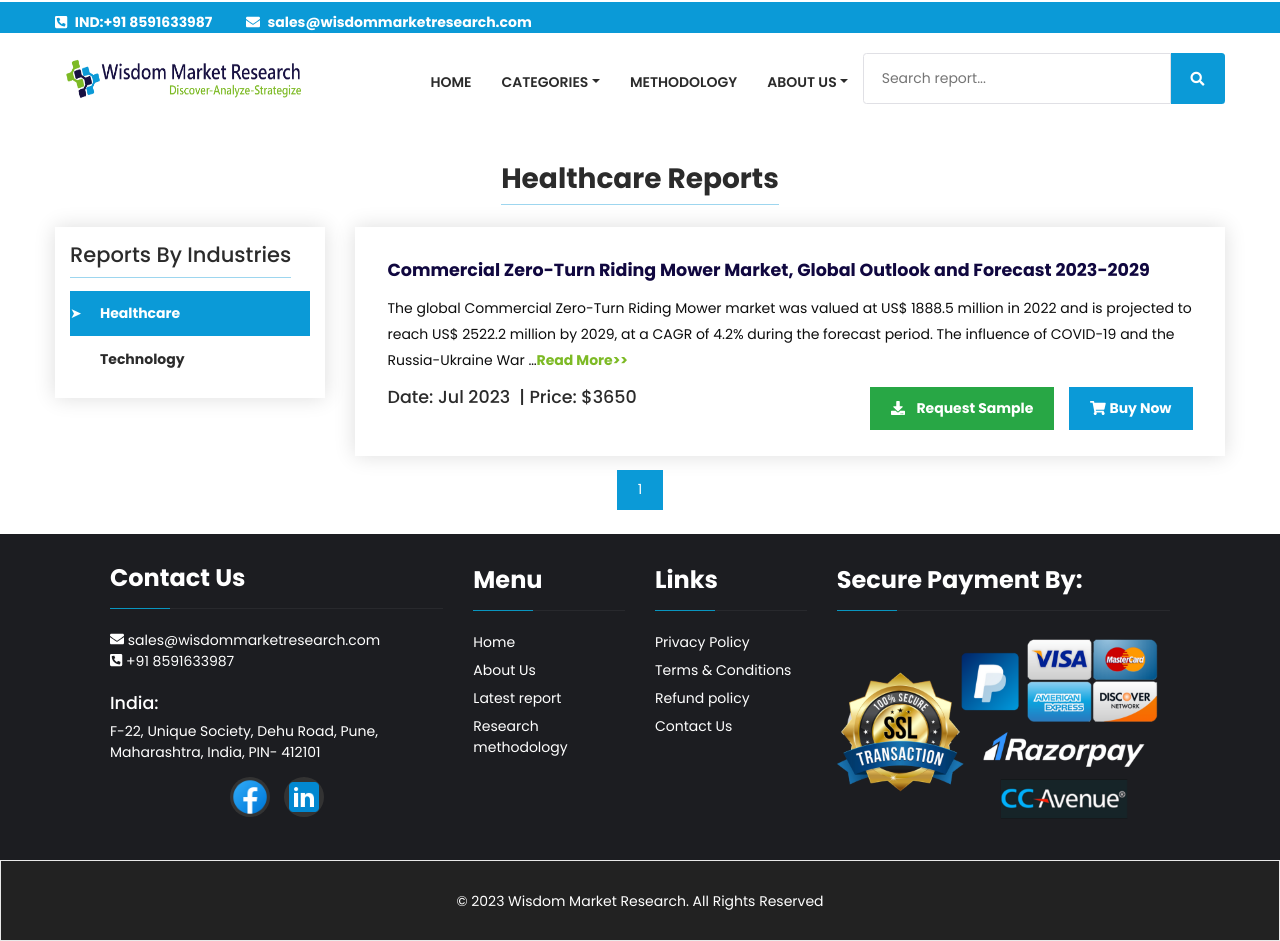
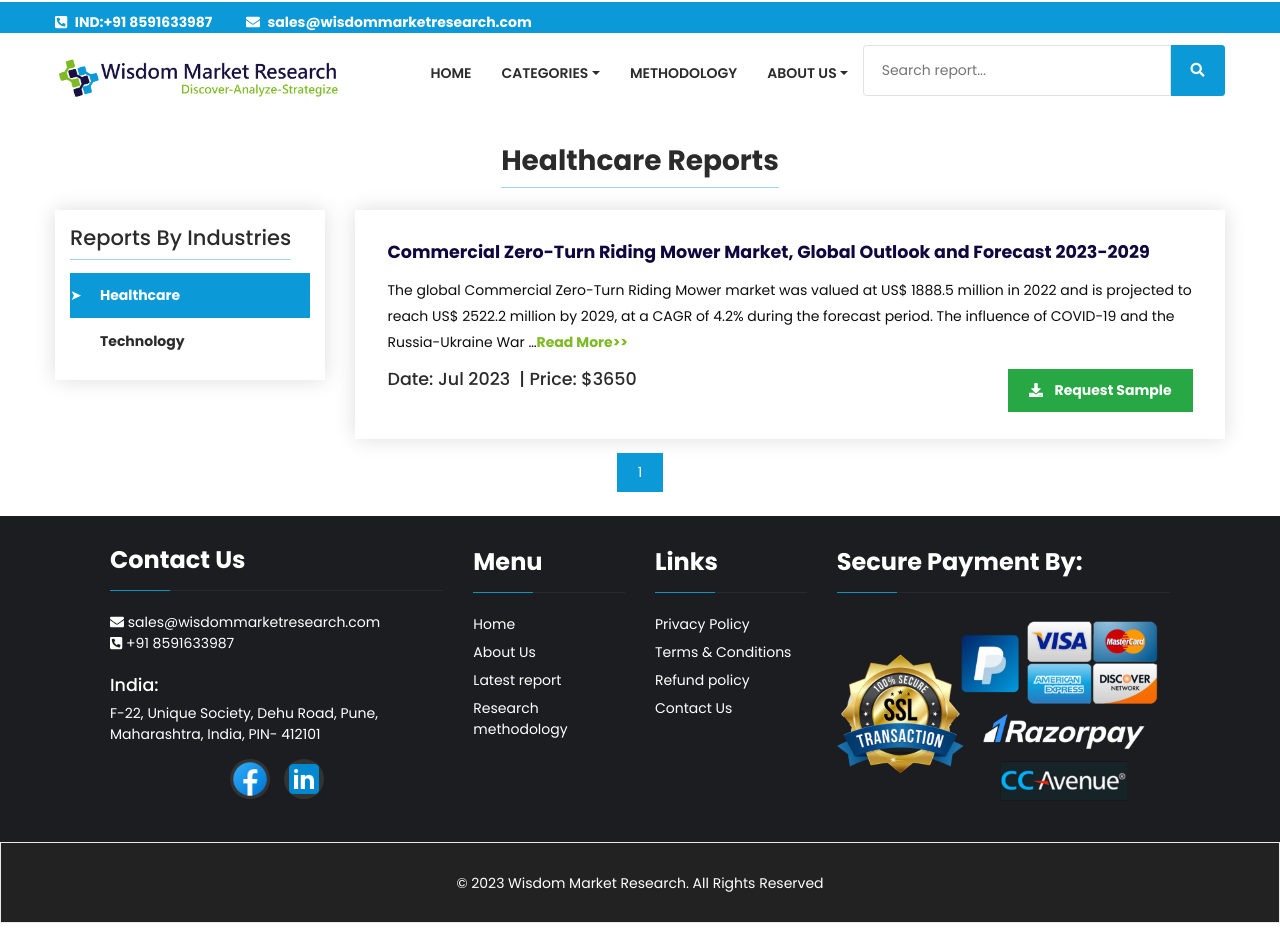
Before and after one commit to riteshm321/wmr_website, a Django app: a page that uses templates/base.html in a window 1280 px wide. Run offline with Django 3.2, Linux system fonts and the light colour scheme; data comes from the database, SQL or seed files in the repository; some libraries are stand-ins or nearby versions.

Commit message:
afternoon changes

```diff
--- a/report/models.py
+++ b/report/models.py
@@ -40,7 +40,7 @@ def post_save_slug_generator(sender,instance, created, *args, **kwargs):
         if not instance.slug:
             url = instance.meta_title + '-' + str(instance.id)
             instance.slug = slugify(url)
-            instance.url = 'http://www.wisdommarketresearch.com/industry-analysis/' + slugify(url)
+            instance.url = 'http://www.wisdommarketresearch.com/' + slugify(url)
             instance.save()
 
 post_save.connect(post_save_slug_generator,sender=Report)
--- a/report/urls.py
+++ b/report/urls.py
@@ -11,10 +11,10 @@ app_name = 'reports'
 urlpatterns = [
 
     path('<slug:slug>/', reportPage, name='reportpage'),
-    path('request-sample/<int:id>/', requestSample, name='samplerequest'),
-    path('request-discount/<int:id>/', requestDiscount, name='discountrequest'),
-    path('request-inquiry/<int:id>/', requestInquiry, name='inquiryrequest'),
-    path('covid19-request/<int:id>/', covid_request, name='covidrequest'),
+    path('request-sample/<str:id>/', requestSample, name='samplerequest'),
+    path('request-discount/<str:id>/', requestDiscount, name='discountrequest'),
+    path('request-inquiry/<str:id>/', requestInquiry, name='inquiryrequest'),
+    path('covid19-request/<str:id>/', covid_request, name='covidrequest'),
     path('checkout/<int:id>/', checkout, name='checkout'),
     path('checkout/<int:id>/<int:price>', indexcheckout, name='indexcheckout'),
     path('payment/complete/', paymentComplete, name='complete'),
--- a/report/views.py
+++ b/report/views.py
@@ -104,6 +104,7 @@ def publisher_list(request):
     publishers = Publisher.objects.all().order_by("name")
     return render(request,'report/publisher_list.html',{'publishers':publishers})
 
+
 def requestSample(request,id):
     report = get_object_or_404(Report, id=id)
     if request.method == 'POST':
@@ -166,6 +167,7 @@ def requestDiscount(request,id):
     else:
         form = LeadForm()
     return render(request, 'report/request-discount.html', {'form':form,'report':report})
+
 
 def requestInquiry(request,id):
     report = get_object_or_404(Report, id=id)
--- a/templates/base-report.html
+++ b/templates/base-report.html
@@ -32,7 +32,7 @@
 <link href="{% static 'assets/css/owl.carousel.min.css' %}" rel="stylesheet"/>
 <link href="{% static 'assets/css/owl.transitions.css' %}" rel="stylesheet"/>
 <link href="{% static 'assets/font-awesome/css/fontawesome.min.css' %}" rel="stylesheet"/>
-	<link href="{% static 'assets/font-awesome/css/font-awesome.min.css' %}" rel="stylesheet"/>
+  <link href="{% static 'assets/font-awesome/css/font-awesome.min.css' %}" rel="stylesheet"/>
 <link href="https://fonts.googleapis.com/css?family=Open+Sans:400,600,700" rel="stylesheet">
 <link href="https://fonts.googleapis.com/css?family=Poppins:300,400,500,600,700" rel="stylesheet">
 <link rel="stylesheet" href="https://code.jquery.com/ui/1.12.1/themes/base/jquery-ui.css">
--- a/templates/base.html
+++ b/templates/base.html
@@ -84,7 +84,7 @@
 	<div class="container">
 
 				<nav class="navbar navbar-expand-lg">
-			<a class="navbar-brand" href="{% url 'index' %}"><img src="{% static 'images/WMR_logo.png' %}" class="smi_logo" alt="Wisdom Market Research" title="Wisdom Market Research" height="90px" width="260px"></a>
+			<a class="navbar-brand" href="{% url 'index' %}"><img src="{% static 'images/WMR_new.png' %}" class="smi_logo" alt="Wisdom Market Research" title="Wisdom Market Research" style="float:right;width:299px;"></a>
 			<button class="navbar-toggler" type="button" data-toggle="collapse" data-target="#navbarSupportedContent" aria-controls="navbarSupportedContent" aria-expanded="false" aria-label="Toggle navigation">
 				<span class="navbar-toggler-icon"></span>
 				<span class="navbar-toggler-icon"></span>
--- a/templates/base/index.html
+++ b/templates/base/index.html
@@ -353,6 +353,7 @@
     </div>
   </div>
 </div>
+</body>
 <!--<div id="our-clients1" class="carousel-bg">-->
 <!--	<div class="container mt-4">-->
 <!--		<div class="row ourClient" >-->
--- a/templates/report/category.html
+++ b/templates/report/category.html
@@ -48,12 +48,12 @@
 												<h5><span class="text-left">Date: {{report.published_date | date:"M Y"}}</span>&nbsp;&nbsp;|
                                                  <span class="text-left">Price: ${{report.single_user_price}}</span>
 													  <div class="float-right">
-														<form class = "form-inline" method="post" action="{% url 'reports:indexcheckout' report.id report.single_user_price%}">
-															{% csrf_token %}
+<!--														<form class = "form-inline" method="post" action="{% url 'reports:indexcheckout' report.id report.single_user_price%}">-->
+<!--															{% csrf_token %}-->
 
 														<a class="btn btn-success" href="{% url 'reports:samplerequest' report.id%}"><span><i class="fas fa-download"></i> &nbsp; <strong>Request Sample </strong></span></a>
-														&nbsp;&nbsp;&nbsp;&nbsp;<button type="submit" class="btn btn-primary"><i class="fas fa-shopping-cart"></i>&nbsp;<strong>Buy Now</strong></button>
-                                                            </form>
+<!--														&nbsp;&nbsp;&nbsp;&nbsp;<button type="submit" class="btn btn-primary"><i class="fas fa-shopping-cart"></i>&nbsp;<strong>Buy Now</strong></button>-->
+<!--                                                            </form>-->
 													</div>
 													  </h5>
 												</p>
--- a/templates/report/reportpage.html
+++ b/templates/report/reportpage.html
@@ -94,8 +94,8 @@
 
 					</ul>
 					<ul class="navbar-nav ml-auto" id="mrpt">
-						<li class="nav-item"><a href="{% url 'reports:samplerequest' report.id%}"><button class="btn btn-success"><span><i class="fas fa-download"></i> &nbsp; <strong>Request Free Sample </strong></span></button></a></li>
-						<li class="nav-item"> <a href="{% url 'reports:discountrequest' report.id %}"><button class="btn btn-danger"><span><i class="fas fa-percentage"></i> &nbsp; <strong>Request Discount  </strong></span></button> </a></li>
+						<li class="nav-item"><a href="{% url 'reports:samplerequest' report.id%}"><button class="btn btn-primary"><span><i class="fas fa-download"></i> &nbsp; <strong>Request Free Sample </strong></span></button></a></li>
+						<li class="nav-item"> <a href="{% url 'reports:discountrequest' report.id %}"><button class="btn btn-primary"><span><i class="fas fa-percentage"></i> &nbsp; <strong>Request Discount  </strong></span></button> </a></li>
 						<li class="nav-item"><a href="{% url 'reports:inquiryrequest' report.id %}"><b><button class="btn btn-primary"><span><i class="fas fa-headset"></i> &nbsp; <strong>Inquire Before Buy</strong></span></button> </b> </a></li>
 <!--						<li class="nav-item"><a href="#"><b><button class="btncut"><span><i class="icon-user"></i> &nbsp; Speak To Analyst</span></button> </b> </a></li>-->
 					</ul>
@@ -200,7 +200,7 @@
                        <td><i class="fa fa-calendar"></i> &nbsp; Date : {{report.published_date | date:"M Y"}}</td>
                     </tr>
                     <tr>
-                    <td><i class="fa fa-user"></i> &nbsp; CAT ID : {{report.category.name}}</td>
+<!--                    <td><i class="fa fa-user"></i> &nbsp; CAT ID : {{report.category.name}}</td>-->
                     <td><i class="fa fa-file"></i> &nbsp;  Pages : {{report.no_of_pages}}</td>
                     </tr>
                     </tbody></table>
```
Also changed, not shown: static/images/WMR_new.png (added).
